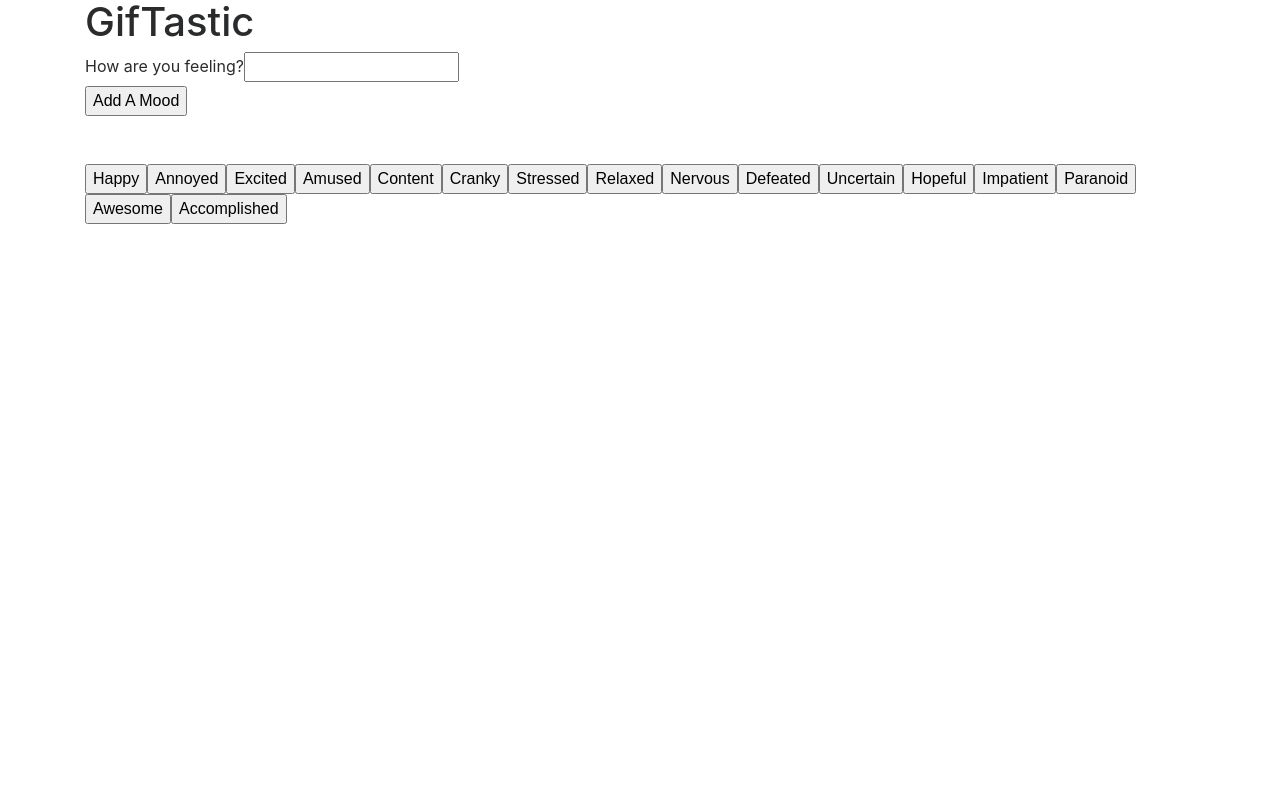
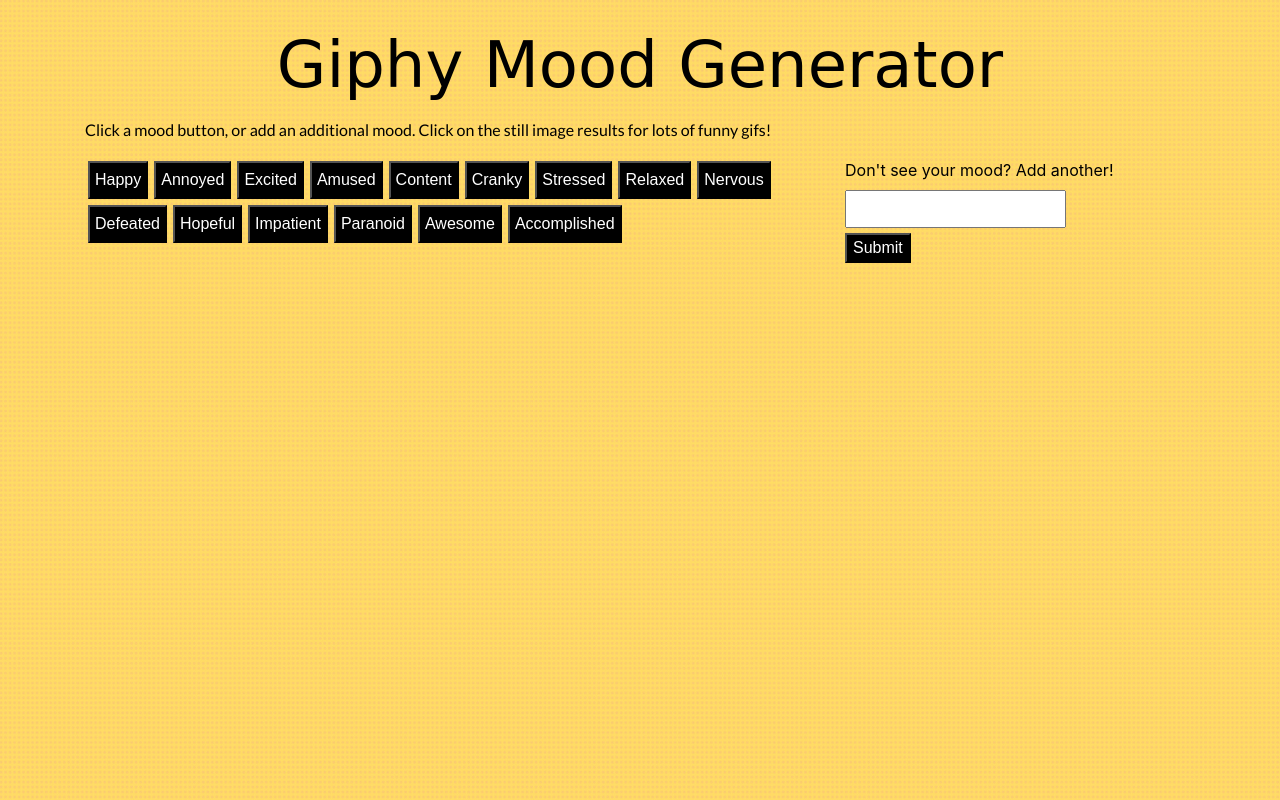
Before and after one commit to keelybrennan4/gif-tastic, a plain HTML site: page index.html in a window 1280 px wide. Drawn offline with nearby package versions, Linux system fonts and the light colour scheme; a web font is replaced by a local one.

Commit message:
added css

```diff
--- a/assets/css/style.css
+++ b/assets/css/style.css
@@ -0,0 +1,38 @@
+.gif{
+    display: inline;
+}
+
+body{
+    color: black;
+    font-size: 16px;
+    line-height: 150%;
+    background-image: url("../images/halftone-yellow.png");
+}
+h1{
+    font-family: 'Fascinate Inline', cursive;
+    padding-top: 30px;
+    padding-bottom: 10px;
+    text-align: center;
+    font-size: 400%;
+}
+.mood{
+    margin: 3px;
+    padding: 5px;
+    background-color:black;
+    color: white;
+
+}
+#add-mood{
+    background-color:black;
+    color: white;
+}
+
+
+p{
+    font-family: 'Lato', sans-serif;
+}
+
+#mood-input{
+    padding: 5px;
+    margin-bottom: 5px;
+}
--- a/assets/javascript/game.js
+++ b/assets/javascript/game.js
@@ -1,5 +1,5 @@
 // 1. global variables
-var topics = ["Happy", "Annoyed", "Excited", "Amused", "Content", "Cranky", "Stressed", "Relaxed", "Nervous", "Defeated", "Uncertain", "Hopeful", "Impatient", "Paranoid", "Awesome", "Accomplished"];
+var topics = ["Happy", "Annoyed", "Excited", "Amused", "Content", "Cranky", "Stressed", "Relaxed", "Nervous", "Defeated", "Hopeful", "Impatient", "Paranoid", "Awesome", "Accomplished"];
 
 // 2. create buttons in HTML by using a loop that appends a button for each string in the array
 function renderButtons() {
--- a/index.html
+++ b/index.html
@@ -6,26 +6,29 @@
     <meta http-equiv="X-UA-Compatible" content="ie=edge">
     <title>GifTastic</title>
     <link rel="stylesheet" href="https://maxcdn.bootstrapcdn.com/bootstrap/4.0.0-alpha.6/css/bootstrap.min.css" integrity="sha384-rwoIResjU2yc3z8GV/NPeZWAv56rSmLldC3R/AZzGRnGxQQKnKkoFVhFQhNUwEyJ" crossorigin="anonymous">
+    <link href="https://fonts.googleapis.com/css?family=Fascinate+Inline|Lato" rel="stylesheet">
     <link rel="stylesheet" href="assets/css/style.css">
     <script src="https://cdnjs.cloudflare.com/ajax/libs/jquery/3.2.1/jquery.min.js"></script>
 <head>
 </head>
 <body>
     <div class="container">
-        <h1>GifTastic</h1>
+        <h1>Giphy Mood Generator</h1>
+        <p>Click a mood button, or add an additional mood. Click on the still image results for lots of funny gifs!</p>
         <div class="row">
-            <div class=col 12>
+            <div class="col-8">
+                <div id="moods-view"></div>
+                <br><br>
+                <div id="gif-area"></div>
+            </div>
+
+            <div class="col-4">
                 <form id="mood-form">
-                    <label for="mood-input">How are you feeling?</label><input type="text" id="mood-input"><br>
-                    <input id="add-mood" type="submit" value="Add A Mood">
+                    <label for="mood-input">Don't see your mood? Add another!</label><input type="text" id="mood-input"><br>
+                    <input id="add-mood" type="submit" value="Submit">
                 </form>
-                <br><br>
-                    <div id="moods-view"></div>
-                    <br><br>
-                    <div id="gif-area"></div>
                 </div>
             </div>
-         </div>
     </div>
 
     <script src="./assets/javascript/game.js"></script>
```
Also changed, not shown: assets/images/halftone-yellow.png (added), 2 other files.
